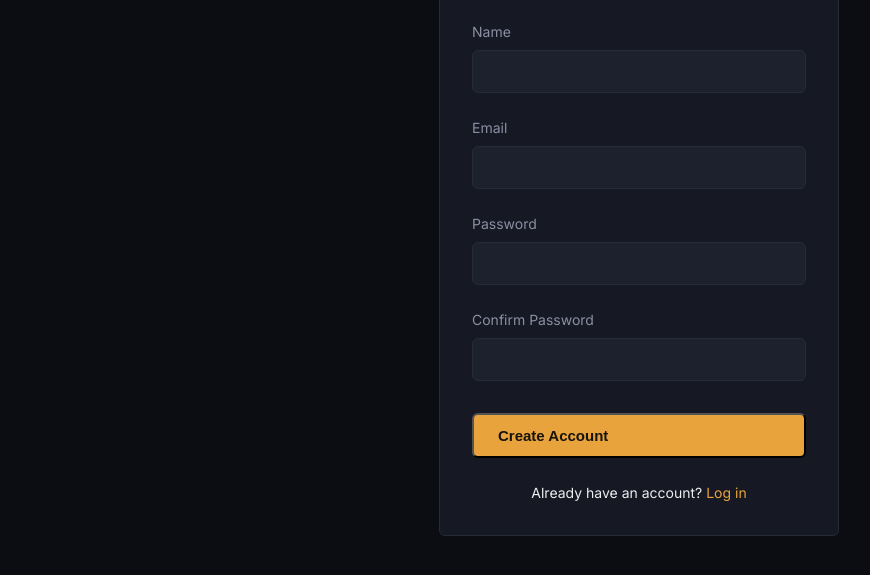
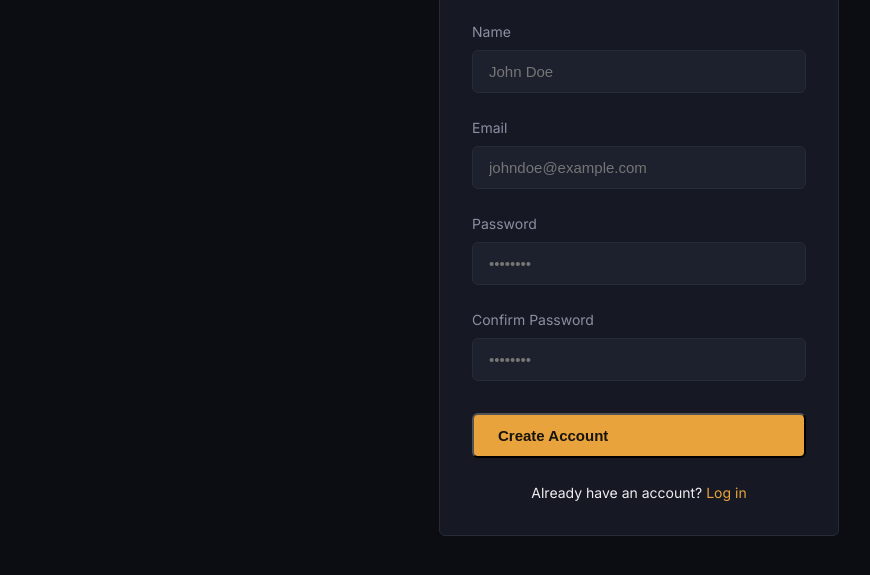
Before and after one commit to eyustarX/CinemaHub, a plain HTML site: page register.html in a window 1280 px wide. Shown: the part 199-774 px from the top of the page, without its empty margins (1-871 px from the left). Drawn offline with Linux system fonts and the light colour scheme.

Commit message:
Enhance registration form with input placeholders and error messages for validation

```diff
--- a/js/pages/register.js
+++ b/js/pages/register.js
@@ -32,6 +32,16 @@ async function handleRegister() {
     return;
   }
 
+  const emailPattern = /^[^\s@]+@[^\s@]+\.[^\s@]+$/;
+  if (!emailPattern.test(email)) {
+    showError("Please enter a valid email address.");
+    return;
+  }
+
+  if (name.length < 2) {
+    showError("Please enter your full name.");
+    return;
+  }
   registerBtn.disabled = true;
   registerBtn.textContent = "Creating account…";
 
--- a/register.html
+++ b/register.html
@@ -15,21 +15,33 @@
       <div class="auth-card card">
         <h1 class="font-display">Create Account</h1>
 
-        <p id="auth-error" class="auth-error" hidden></p>
-
         <div class="form-group">
           <label for="name-input">Name</label>
-          <input type="text" id="name-input" required />
+          <input type="text" id="name-input" required placeholder="John Doe" />
+          <p class="field-error" id="name-error" hidden></p>
         </div>
 
         <div class="form-group">
           <label for="email-input">Email</label>
-          <input type="email" id="email-input" required />
+          <input
+            type="email"
+            id="email-input"
+            required
+            placeholder="johndoe@example.com"
+          />
+          <p class="field-error" id="email-error" hidden></p>
         </div>
 
         <div class="form-group">
           <label for="password-input">Password</label>
-          <input type="password" id="password-input" required minlength="6" />
+          <input
+            type="password"
+            id="password-input"
+            required
+            minlength="6"
+            placeholder="••••••••"
+          />
+          <p class="field-error" id="password-error" hidden></p>
         </div>
 
         <div class="form-group">
@@ -39,8 +51,12 @@
             id="confirm-password-input"
             required
             minlength="6"
+            placeholder="••••••••"
           />
+          <p class="field-error" id="confirm-password-error" hidden></p>
         </div>
+
+        <p id="auth-error" class="auth-error" hidden></p>
 
         <button id="register-btn" class="btn btn-primary auth-submit">
           Create Account
```
